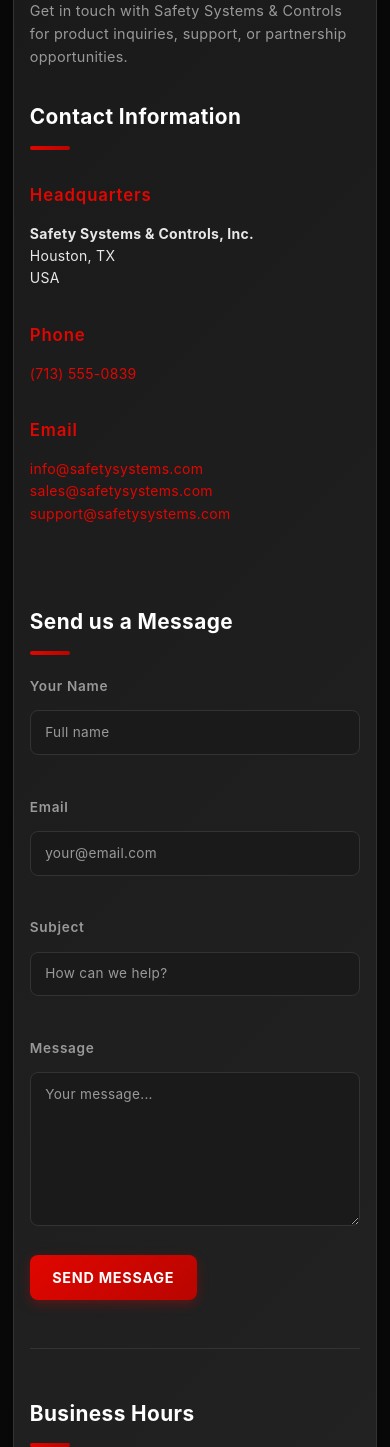
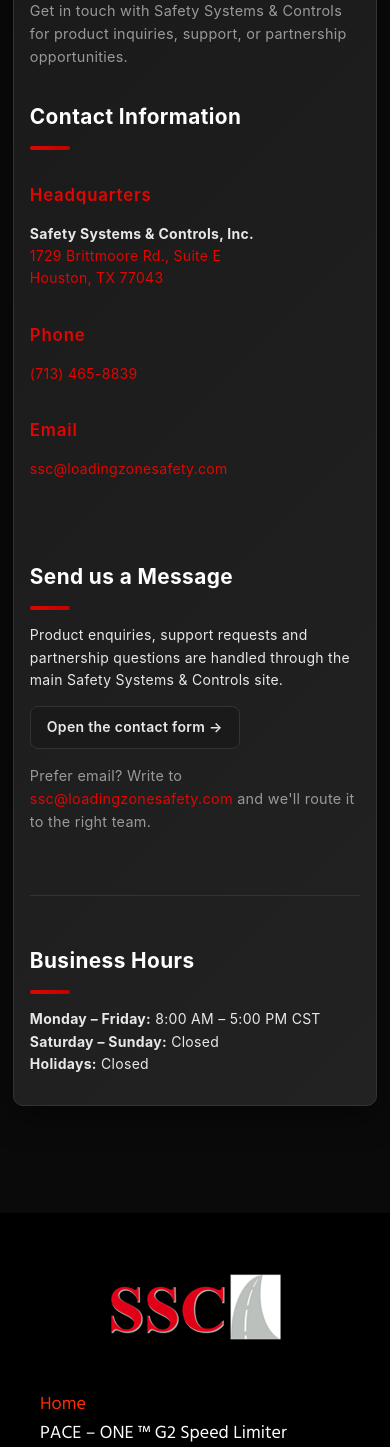
Before and after one commit to lapisspider/forklift_database, a Python web app: template app/templates/contact.html in a window 390 px wide. Shown: the part 354-1801 px from the top of the page. Run offline with Jinja, Linux system fonts and the light colour scheme; the template is opened without the code that fills it, so the values that code supplies are empty.

Commit message:
Point contact page at SSC's real intake; replace placeholder details
The form had no action or method, so submitting fell back to GET on the
current URL: the message was silently dropped and the sender's name, email
and message body were written into the query string, browser history and
access logs. Replaced it with a link to loadingzonesafety.com/contact-us/,
which is monitored.

Phone, email and address were placeholders (a 555 number whose tel: href
did not even match its own display text, and a safetysystems.com domain
that is not SSC's). Corrected against the live site.

Co-Authored-By: Claude Opus 5 <noreply@anthropic.com>

```diff
--- a/app/templates/contact.html
+++ b/app/templates/contact.html
@@ -13,55 +13,36 @@
       <div style="margin: 2rem 0;">
         <h3 style="margin-top: 0; color: var(--red);">Headquarters</h3>
         <p>
-          <strong>Safety Systems & Controls, Inc.</strong><br>
-          Houston, TX<br>
-          USA
+          <strong>Safety Systems &amp; Controls, Inc.</strong><br>
+          <a href="https://maps.app.goo.gl/xUtwouvTRFE3x9vn6" target="_blank" rel="noopener">1729 Brittmoore Rd., Suite E<br>Houston, TX 77043</a>
         </p>
       </div>
 
       <div style="margin: 2rem 0;">
         <h3 style="margin-top: 0; color: var(--red);">Phone</h3>
         <p>
-          <a href="tel:+17135508839">(713) 555-0839</a>
+          <a href="tel:+17134658839">(713) 465-8839</a>
         </p>
       </div>
 
       <div style="margin: 2rem 0;">
         <h3 style="margin-top: 0; color: var(--red);">Email</h3>
         <p>
-          <a href="mailto:info@safetysystems.com">info@safetysystems.com</a><br>
-          <a href="mailto:sales@safetysystems.com">sales@safetysystems.com</a><br>
-          <a href="mailto:support@safetysystems.com">support@safetysystems.com</a>
+          <a href="mailto:ssc@loadingzonesafety.com">ssc@loadingzonesafety.com</a>
         </p>
       </div>
     </div>
 
-    <!-- Message Form -->
+    <!-- Message intake lives on the main SSC site, which is monitored. -->
     <div>
       <h2>Send us a Message</h2>
-      <form style="display: flex; flex-direction: column; gap: 1rem;">
-        <label>
-          <span style="display: block; margin-bottom: 0.4rem; font-size: 0.85rem; color: var(--muted); font-weight: 600;">Your Name</span>
-          <input type="text" name="name" placeholder="Full name" required style="width: 100%;">
-        </label>
-
-        <label>
-          <span style="display: block; margin-bottom: 0.4rem; font-size: 0.85rem; color: var(--muted); font-weight: 600;">Email</span>
-          <input type="email" name="email" placeholder="your@email.com" required style="width: 100%;">
-        </label>
-
-        <label>
-          <span style="display: block; margin-bottom: 0.4rem; font-size: 0.85rem; color: var(--muted); font-weight: 600;">Subject</span>
-          <input type="text" name="subject" placeholder="How can we help?" required style="width: 100%;">
-        </label>
-
-        <label>
-          <span style="display: block; margin-bottom: 0.4rem; font-size: 0.85rem; color: var(--muted); font-weight: 600;">Message</span>
-          <textarea name="message" placeholder="Your message..." rows="6" required style="width: 100%;"></textarea>
-        </label>
-
-        <button type="submit" style="align-self: flex-start;">Send Message</button>
-      </form>
+      <p>Product enquiries, support requests and partnership questions are handled through the main Safety Systems &amp; Controls site.</p>
+      <p>
+        <a class="button" href="https://loadingzonesafety.com/contact-us/" target="_blank" rel="noopener">Open the contact form &rarr;</a>
+      </p>
+      <p class="muted">Prefer email? Write to
+        <a href="mailto:ssc@loadingzonesafety.com">ssc@loadingzonesafety.com</a>
+        and we'll route it to the right team.</p>
     </div>
   </div>
 
```
